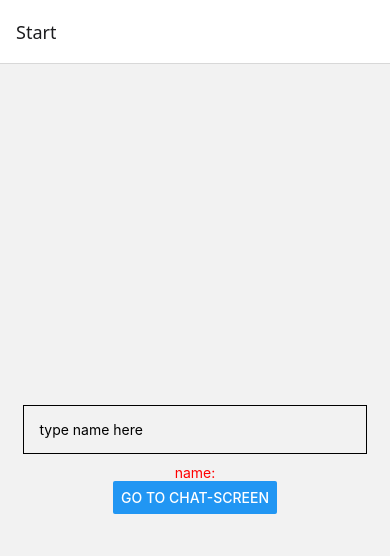
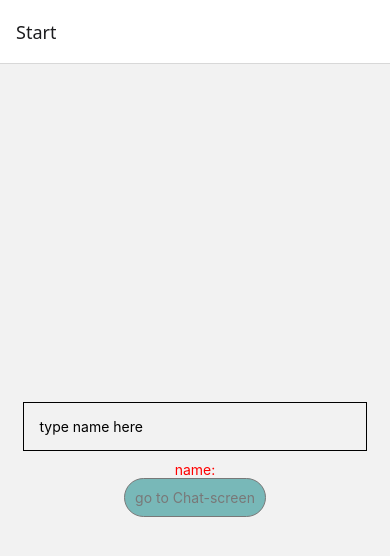
Before and after one commit to dwyertyrell/chat-app, a React Native app: screen /Start in a window 390 px wide. Shown: the top 556 px of the page. Built offline with nearby package versions, Linux system fonts and the light colour scheme.

Commit message:
Replace Button with TouchableOpacity in Start screen
Swapped the default Button component for TouchableOpacity to allow for custom styling of the navigation button. Added a new style for the button to improve its appearance and user experience.

```diff
--- a/components/Start.js
+++ b/components/Start.js
@@ -1,4 +1,4 @@
-import { Button, StyleSheet, Text, TextInput, View } from "react-native";
+import { TouchableOpacity, StyleSheet, Text, TextInput, View } from "react-native";
 import {useState} from 'react'
 
 const Start = ({navigation}) => {
@@ -13,10 +13,12 @@ const Start = ({navigation}) => {
       onChangeText={setName}
       ></TextInput>
       <Text style={styles.text}> name: {name}</Text>
-      <Button
+      <TouchableOpacity
+      style={styles.button}
       onPress={() => navigation.navigate('Chat', {name: name})}
-      title='go to Chat-screen'
-      ></Button>
+      >
+        <Text>go to Chat-screen</Text>
+      </TouchableOpacity>
     </View>
   )
 }
@@ -35,7 +37,15 @@ const styles = StyleSheet.create({
     padding: 15,
     margin: 10,
     width: '88%'
+  },
+  button: {
+    borderWidth: 1,
+    opacity: .5,
+    borderRadius: 30,
+    backgroundColor: 'teal',
+    padding: 10
   }
+
 
 })
 
```
